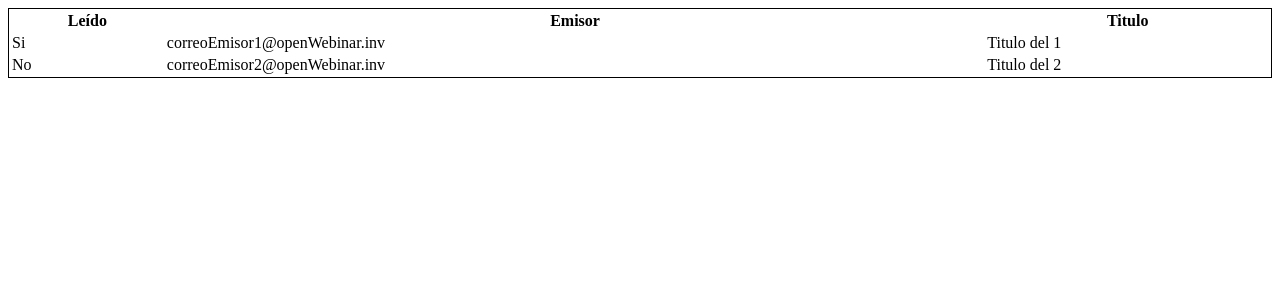
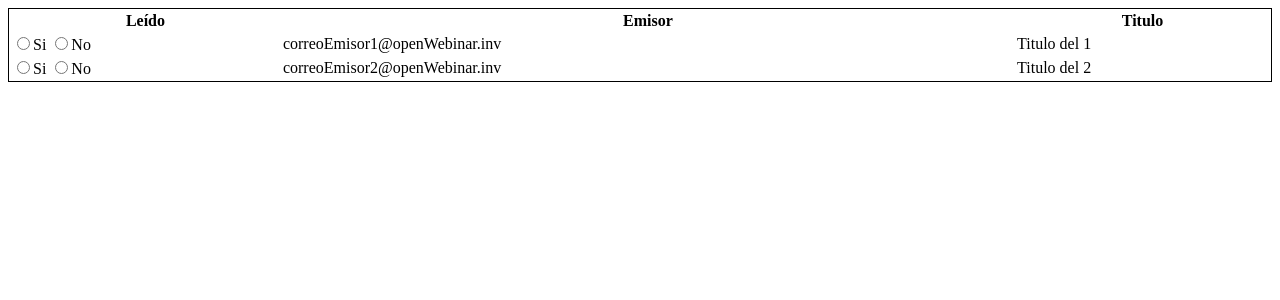
Before and after one commit to JoMaPeTe/correoAngular, an Angular app: page / in a window 1280 px wide. Shown: the top 300 px of the page. Built offline with nearby package versions, Linux system fonts and the light colour scheme.

Commit message:
Creamos unos radio buttons para mostrar el estado de lectura de un email

```diff
--- a/src/app/Components/lista-correo/lista-correo.component.html
+++ b/src/app/Components/lista-correo/lista-correo.component.html
@@ -5,10 +5,10 @@
         <th>Emisor</th>
         <th>Titulo</th>
             </tr>
-    <tr *ngFor="let correo of correos">
+    <tr *ngFor="let correo of correos index as i;">
         <td>
-            <div *ngIf="correo.leido">Si</div>
-            <div *ngIf="!correo.leido">No</div>
+            <input type="radio" name="leido-{{i}}" value="si">Si
+            <input type="radio" name="leido-{{i}}" value="no">No
         </td>
         <td>{{correo.emisor}}</td>
         <td>{{correo.titulo}}</td>
```
